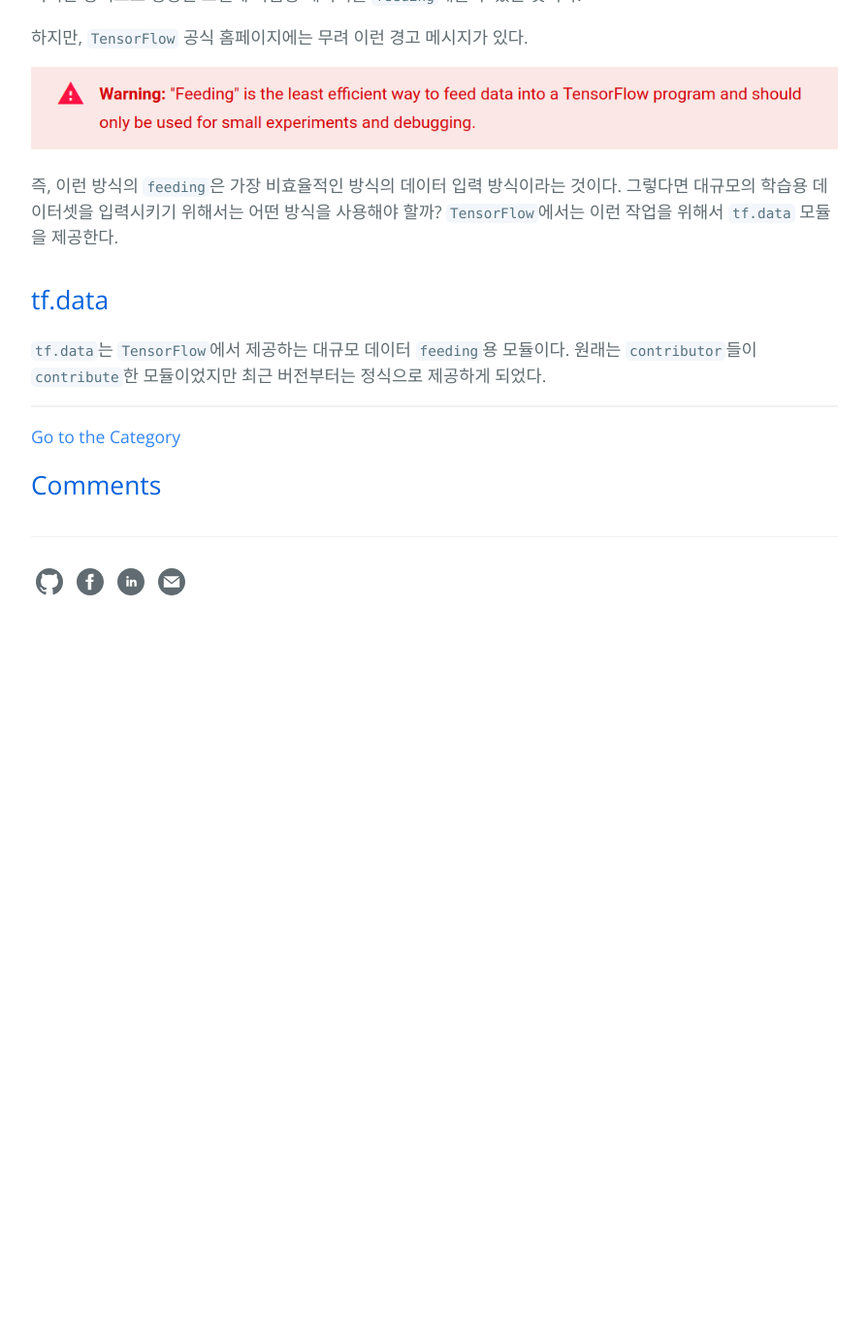
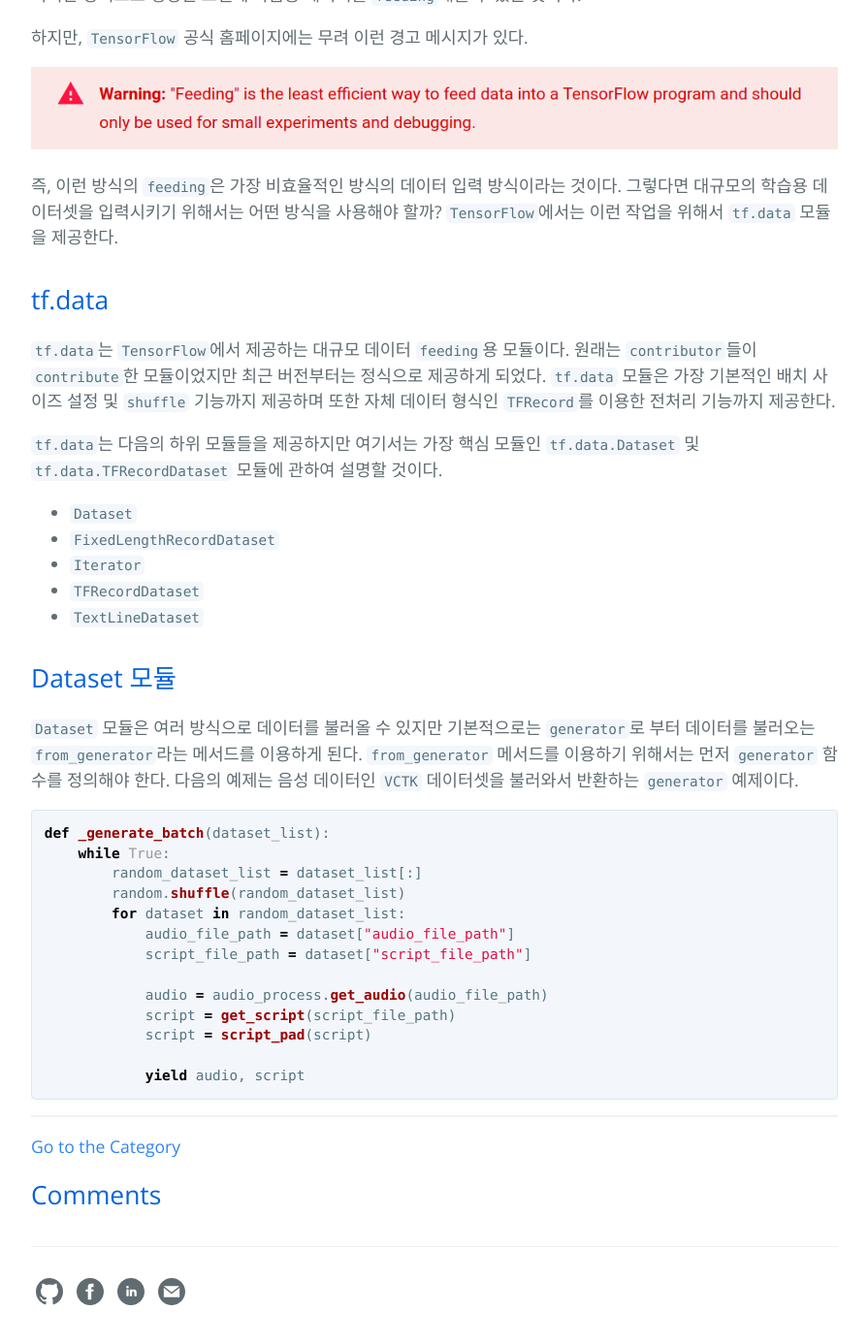
Before and after one commit to hcnoh/hcnoh.github.io, a Jekyll site: the page built from _posts/2018-11-05-tensorflow-data-module.md, in a window 1280 px wide and 1400 px high, scrolled down 1487 px. Shown: the top 1385 px of the window at 97% size, without its empty margins (192-1087 px from the left). Built offline with Jekyll 4.4.1, drawn with Linux system fonts in a browser that asks for light colours; comment, search, counter and statistics services are not loaded; before the commit the page ends 2155 px from its top, so only the background shows below that.

Commit message:
Update 2018-11-05-tensorflow-data-module.md

````diff
--- a/_posts/2018-11-05-tensorflow-data-module.md
+++ b/_posts/2018-11-05-tensorflow-data-module.md
@@ -58,4 +58,31 @@ print(sess.run(y, feed_dict={x: np.array([1, 2, 3])}))
 즉, 이런 방식의 `feeding`은 가장 비효율적인 방식의 데이터 입력 방식이라는 것이다. 그렇다면 대규모의 학습용 데이터셋을 입력시키기 위해서는 어떤 방식을 사용해야 할까? `TensorFlow`에서는 이런 작업을 위해서 `tf.data` 모듈을 제공한다.
 
 ## tf.data
-`tf.data`는 `TensorFlow`에서 제공하는 대규모 데이터 `feeding`용 모듈이다. 원래는 `contributor`들이 `contribute`한 모듈이었지만 최근 버전부터는 정식으로 제공하게 되었다.
+`tf.data`는 `TensorFlow`에서 제공하는 대규모 데이터 `feeding`용 모듈이다. 원래는 `contributor`들이 `contribute`한 모듈이었지만 최근 버전부터는 정식으로 제공하게 되었다. `tf.data` 모듈은 가장 기본적인 배치 사이즈 설정 및 `shuffle` 기능까지 제공하며 또한 자체 데이터 형식인 `TFRecord`를 이용한 전처리 기능까지 제공한다.
+
+`tf.data`는 다음의 하위 모듈들을 제공하지만 여기서는 가장 핵심 모듈인 `tf.data.Dataset` 및 `tf.data.TFRecordDataset` 모듈에 관하여 설명할 것이다.
+
+- `Dataset`
+- `FixedLengthRecordDataset`
+- `Iterator`
+- `TFRecordDataset`
+- `TextLineDataset`
+
+## Dataset 모듈
+`Dataset` 모듈은 여러 방식으로 데이터를 불러올 수 있지만 기본적으로는 `generator`로 부터 데이터를 불러오는 `from_generator`라는 메서드를 이용하게 된다. `from_generator` 메서드를 이용하기 위해서는 먼저 `generator` 함수를 정의해야 한다. 다음의 예제는 음성 데이터인 `VCTK` 데이터셋을 불러와서 반환하는 `generator` 예제이다.
+
+```python
+def _generate_batch(dataset_list):
+    while True:
+        random_dataset_list = dataset_list[:]
+        random.shuffle(random_dataset_list)
+        for dataset in random_dataset_list:
+            audio_file_path = dataset["audio_file_path"]
+            script_file_path = dataset["script_file_path"]
+
+            audio = audio_process.get_audio(audio_file_path)
+            script = get_script(script_file_path)
+            script = script_pad(script)
+
+            yield audio, script
+```
````
